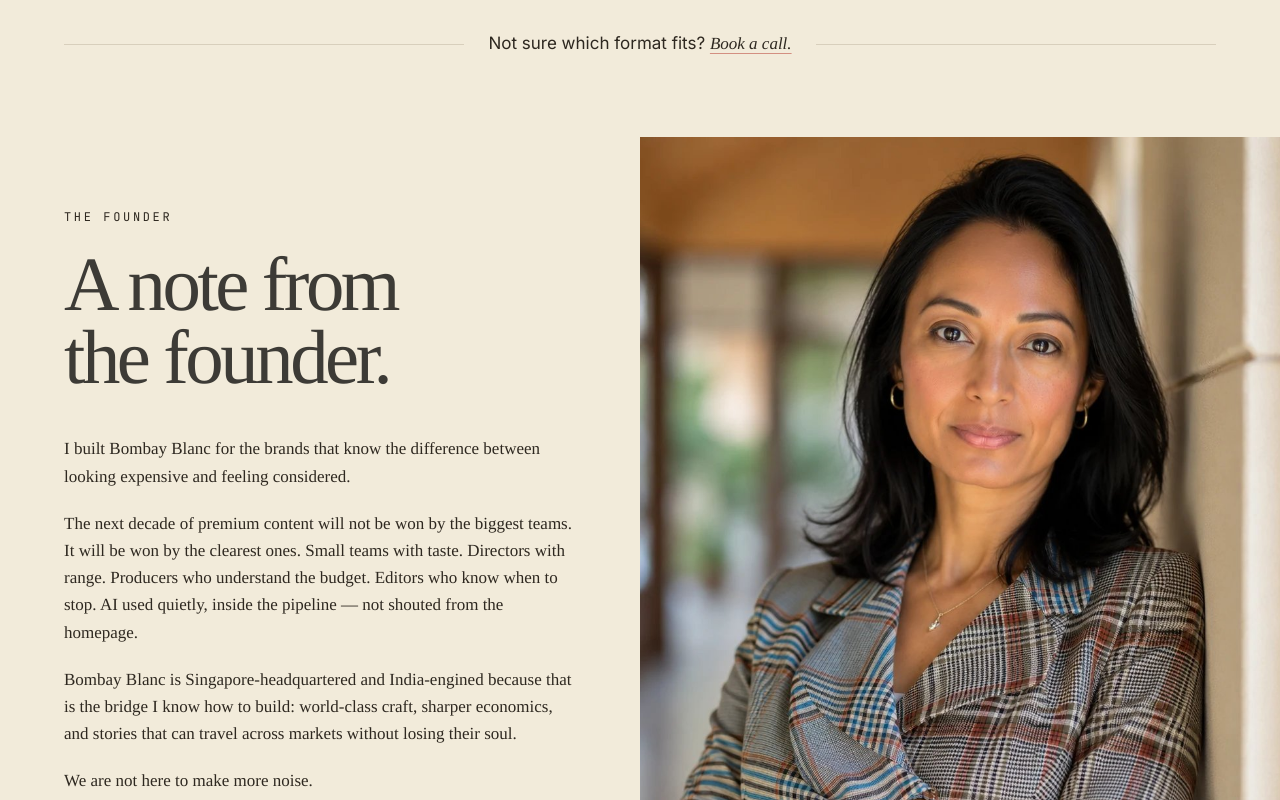
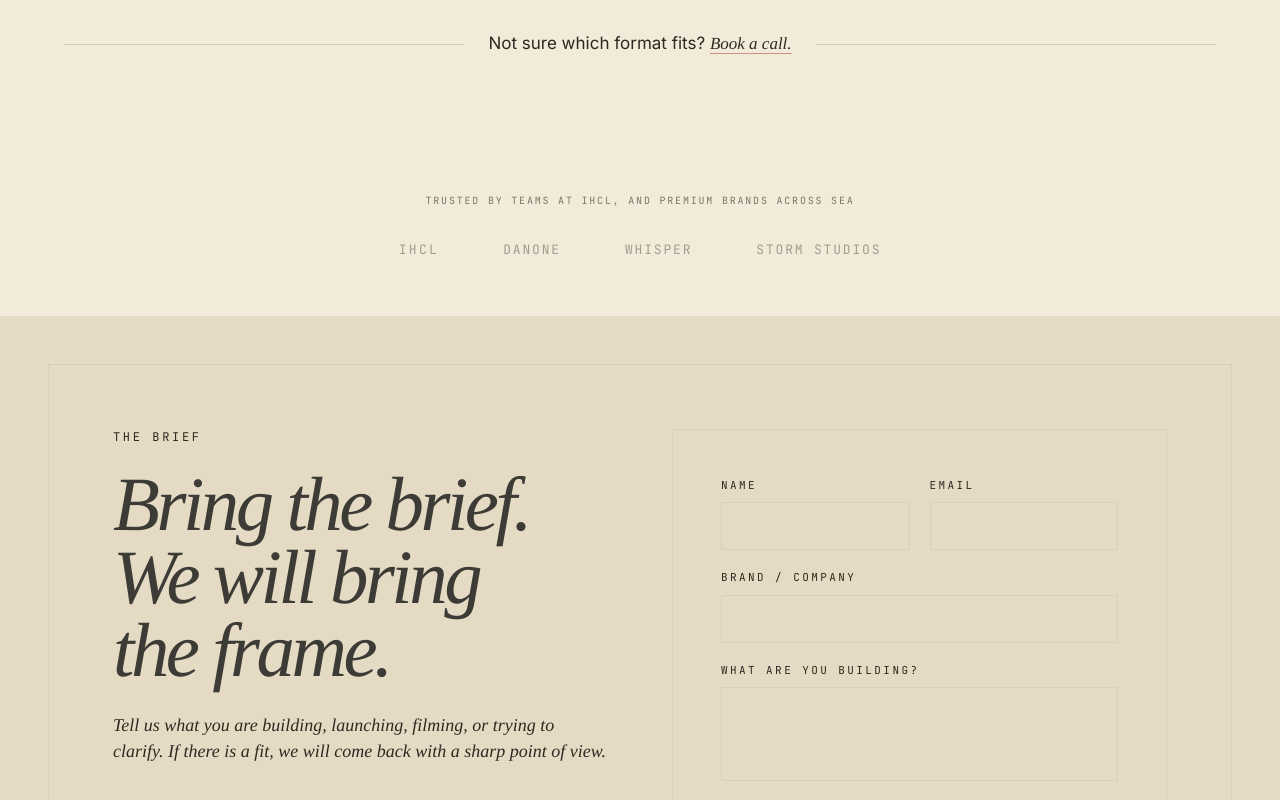
Before and after one commit to farhanamattar-code/bombay-blanc-site, a React (Vite) app: page / in a window 1280 px wide. Shown: the part 2740-3540 px from the top of the page. Built offline with nearby package versions, Linux system fonts and the light colour scheme; a web font is replaced by a local one.

Commit message:
Move Founders Note and Client Logos

```diff
--- a/src/App.jsx
+++ b/src/App.jsx
@@ -2,6 +2,7 @@
 import Hero from "./components/Hero";
 import BriefSection from "./components/BriefSection";
 import WorkSection from "./components/WorkSection";
+import ClientStrip from "./components/ClientStrip";
 import FounderSection from "./components/FounderSection";
 import ContactSection from "./components/ContactSection";
 
@@ -14,8 +15,9 @@
       <main>
         <BriefSection />
         <WorkSection />
+        <ClientStrip />
+        <ContactSection />
         <FounderSection />
-        <ContactSection />
       </main>
     </>
   );
--- /dev/null
+++ b/src/components/ClientStrip.jsx
@@ -0,0 +1,44 @@
+import { useReveal } from "../hooks/useReveal";
+
+function Reveal({ children, className = "" }) {
+  const ref = useReveal();
+  return (
+    <div ref={ref} className={`reveal ${className}`}>
+      {children}
+    </div>
+  );
+}
+
+const CLIENTS = [
+  { name: "IHCL", tracking: "0.18em" },
+  { name: "Danone", tracking: "0.14em" },
+  { name: "Whisper", tracking: "0.14em" },
+  { name: "Storm Studios", tracking: "0.14em" },
+];
+
+export default function ClientStrip() {
+  return (
+    <section style={{ background: '#F2EBDA' }}>
+      <div className="section-container py-14">
+        <Reveal>
+          <p className="text-center font-mono text-[10px] tracking-[0.18em] uppercase text-ash mb-8">
+            Trusted by teams at IHCL, and premium brands across SEA
+          </p>
+        </Reveal>
+        <Reveal>
+          <div className="flex flex-wrap items-center justify-center gap-10 lg:gap-16">
+            {CLIENTS.map(({ name, tracking }) => (
+              <span
+                key={name}
+                className="font-mono text-[13px] uppercase text-indigo/40 select-none"
+                style={{ letterSpacing: tracking }}
+              >
+                {name}
+              </span>
+            ))}
+          </div>
+        </Reveal>
+      </div>
+    </section>
+  );
+}
```
